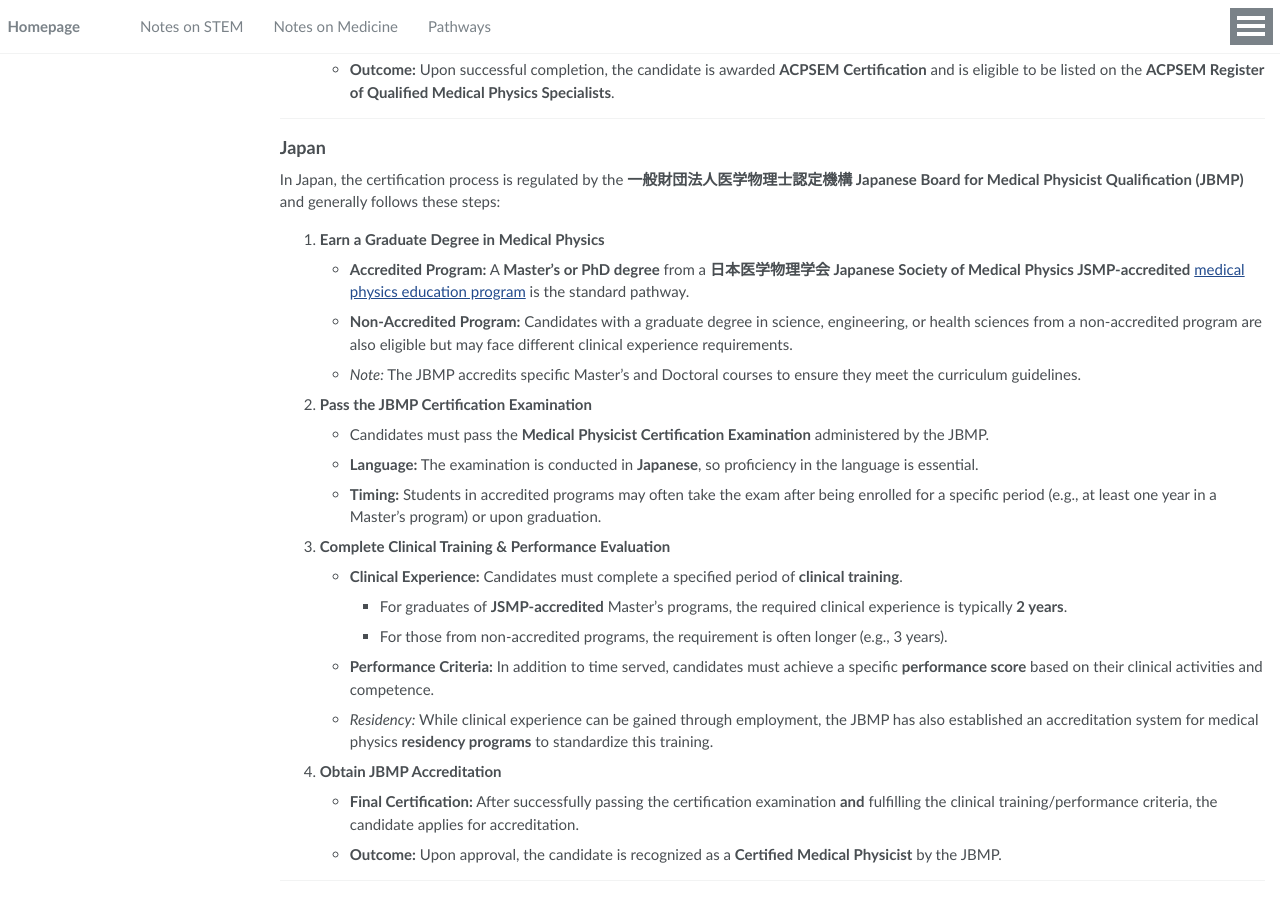
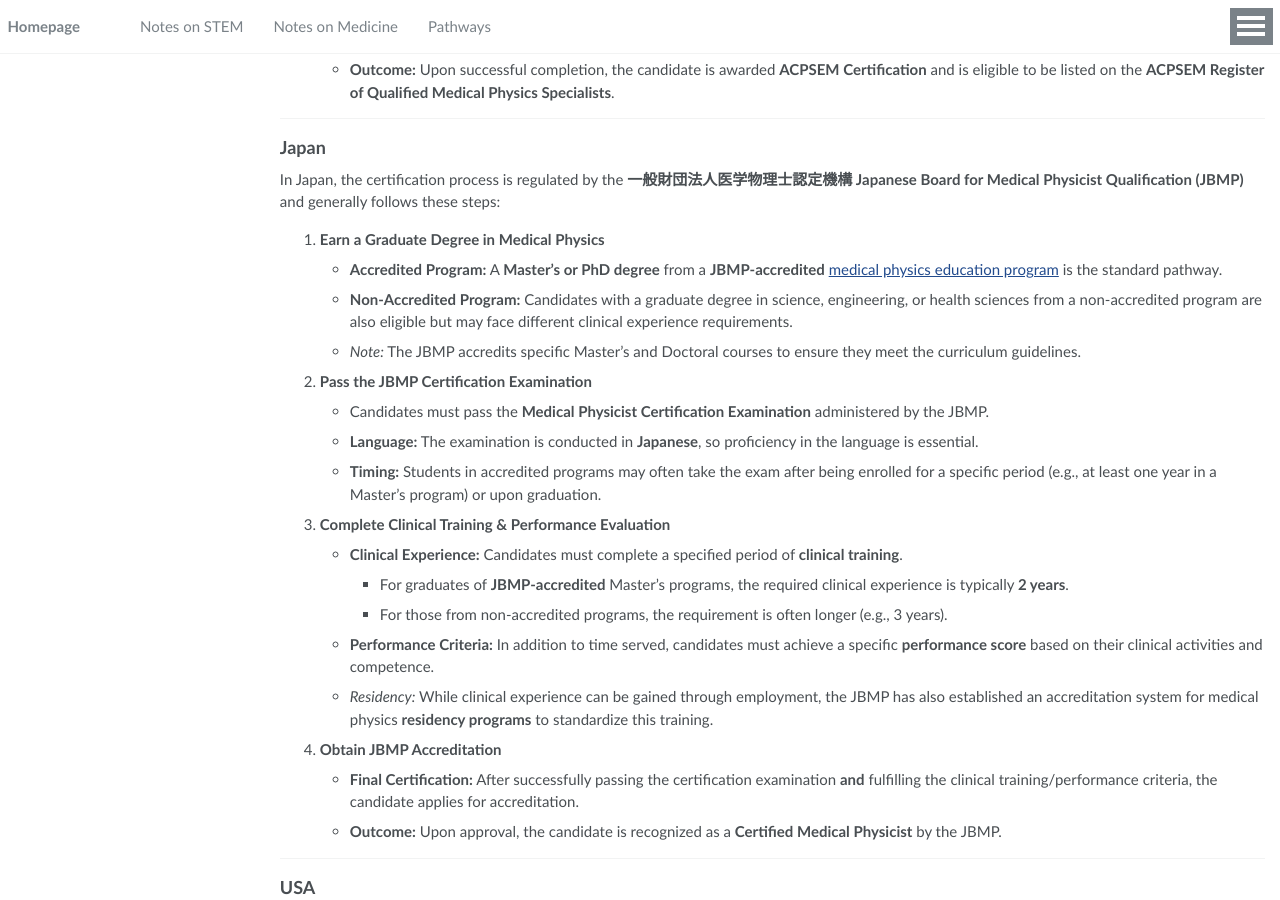
Before and after one commit to Louis-QiuyuLu/Louis-QiuyuLu.github.io, a Jekyll site: the page built from _pages/pathways.md, in a window 1280 px wide and 900 px high, scrolled down 829 px. Built offline with Jekyll 4.4.1, drawn with Linux system fonts in a browser that asks for light colours.

Commit message:
Update pathways.md

```diff
--- a/_pages/pathways.md
+++ b/_pages/pathways.md
@@ -42,7 +42,7 @@ In Australia, the process is regulated by the **Australasian College of Physical
 In Japan, the certification process is regulated by the **一般財団法人医学物理士認定機構 Japanese Board for Medical Physicist Qualification (JBMP)** and generally follows these steps:
 
 1.  **Earn a Graduate Degree in Medical Physics**
-    * **Accredited Program:** A **Master's or PhD degree** from a **日本医学物理学会 Japanese Society of Medical Physics JSMP-accredited** [medical physics education program](https://www.jsmp.org/medicalphysicstrainingcourse/) is the standard pathway.
+    * **Accredited Program:** A **Master's or PhD degree** from a **JBMP-accredited** [medical physics education program](https://www.jbmp.org/course_educational/decision/) is the standard pathway.
     * **Non-Accredited Program:** Candidates with a graduate degree in science, engineering, or health sciences from a non-accredited program are also eligible but may face different clinical experience requirements.
     * *Note:* The JBMP accredits specific Master's and Doctoral courses to ensure they meet the curriculum guidelines.
 
@@ -53,7 +53,7 @@ In Japan, the certification process is regulated by the **一般財団法人医
 
 3.  **Complete Clinical Training & Performance Evaluation**
     * **Clinical Experience:** Candidates must complete a specified period of **clinical training**.
-        * For graduates of **JSMP-accredited** Master's programs, the required clinical experience is typically **2 years**.
+        * For graduates of **JBMP-accredited** Master's programs, the required clinical experience is typically **2 years**.
         * For those from non-accredited programs, the requirement is often longer (e.g., 3 years).
     * **Performance Criteria:** In addition to time served, candidates must achieve a specific **performance score** based on their clinical activities and competence.
     * *Residency:* While clinical experience can be gained through employment, the JBMP has also established an accreditation system for medical physics **residency programs** to standardize this training.
```
